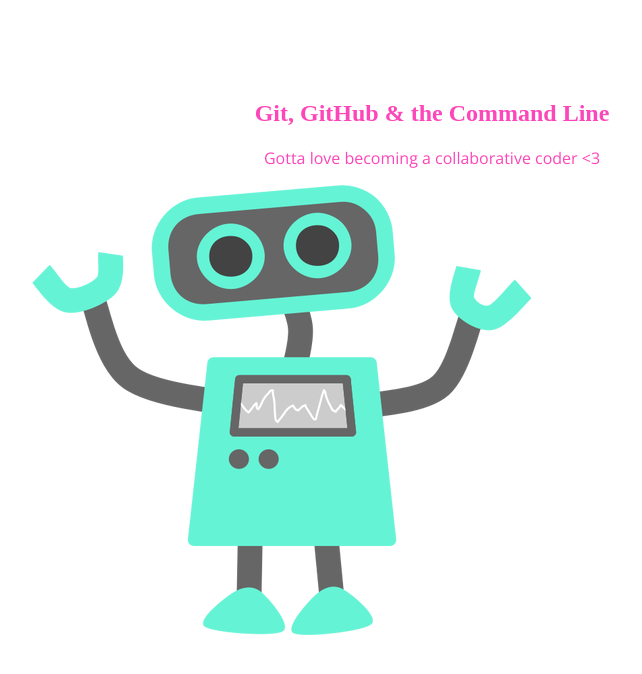
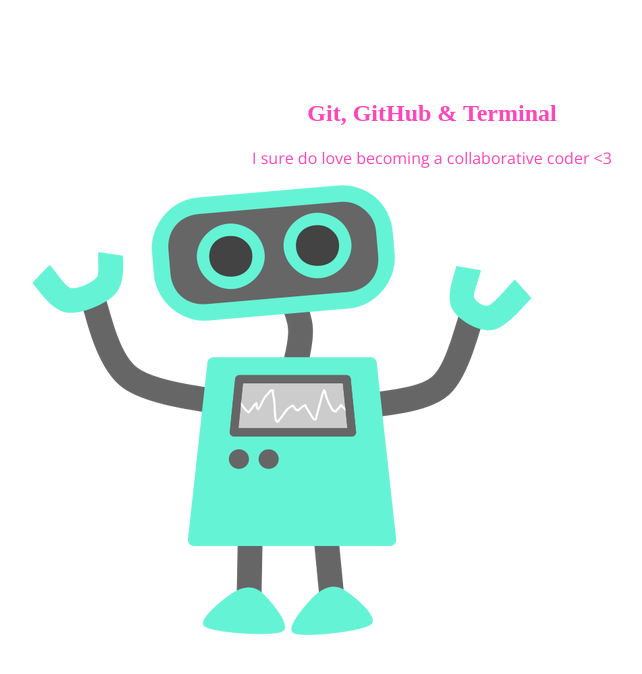
Before and after one commit to caseyhur/105-project, a plain HTML site: page index.html in a window 1280 px wide. Shown: the whole page, without its empty margins (208-850 px from the left). Drawn offline with nearby package versions, Linux system fonts and the light colour scheme.

Commit message:
changed text between <h1> and <p> tags

```diff
--- a/index.html
+++ b/index.html
@@ -8,8 +8,8 @@
 </head>
 <body>
 	<section>
-		<h1>Git, GitHub & the Command Line</h1>
-		<p>Gotta love becoming a collaborative coder <3</p>
+		<h1>Git, GitHub & Terminal</h1>
+		<p>I sure do love becoming a collaborative coder <3</p>
 		<img src="img/happy-blue-robot.png">
 	</section>
 </body>
```
